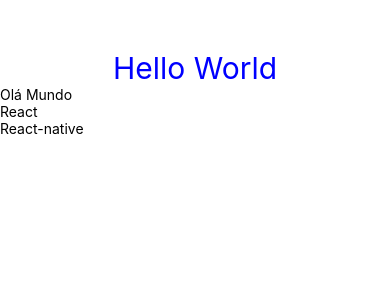
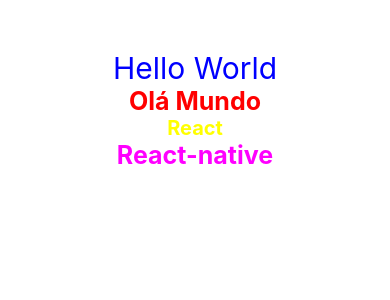
Before and after one commit to SchirmannDev/projeto1, a React Native app: screen / in a window 390 px wide. Shown: the top 300 px of the page. Built offline with nearby package versions, Linux system fonts and the light colour scheme.

Commit message:
aplicando const para cores

```diff
--- a/App.js
+++ b/App.js
@@ -6,9 +6,9 @@
     return (
       <View style={{ paddingTop: 50 }}>
         <Text style={styles.azulGrande}>Hello World</Text>
-        <Text>Olá Mundo</Text>
-        <Text>React</Text>
-        <Text>React-native</Text>
+        <Text style={styles.vermelho}>Olá Mundo</Text>
+        <Text style={styles.amarelo}>React</Text>
+        <Text style={styles.pink}>React-native</Text>
       </View>
     );
   }
@@ -20,4 +20,22 @@
     fontSize: 30,
     textAlign: "center",
   },
+  vermelho: {
+    color: "#ff0000",
+    fontSize: 25,
+    textAlign: "center",
+    fontWeight: "bold",
+  },
+  amarelo: {
+    color: "#ff0",
+    fontSize: 20,
+    textAlign: "center",
+    fontWeight: "bold",
+  },
+  pink: {
+    color: "#ff00ff",
+    fontSize: 25,
+    fontWeight: "bold",
+    textAlign: "center",
+  },
 });
```
